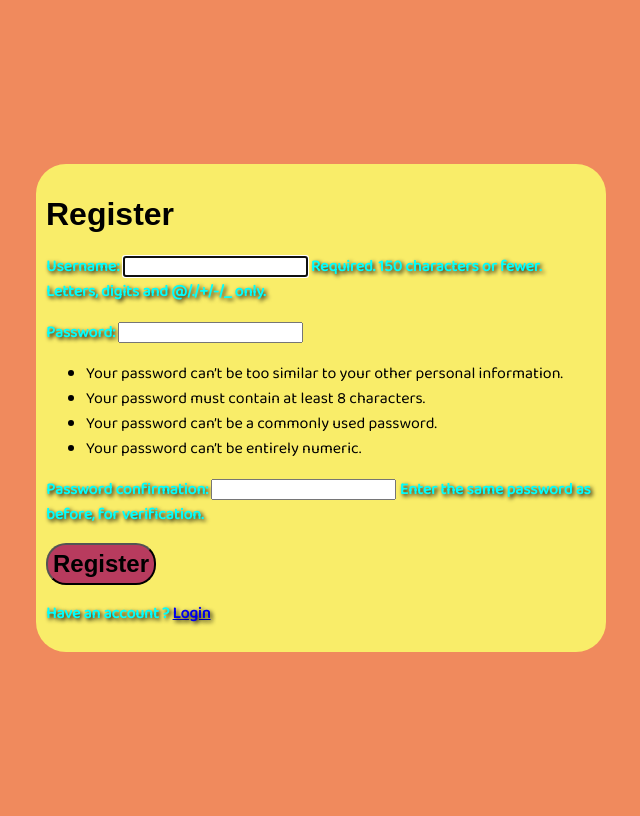
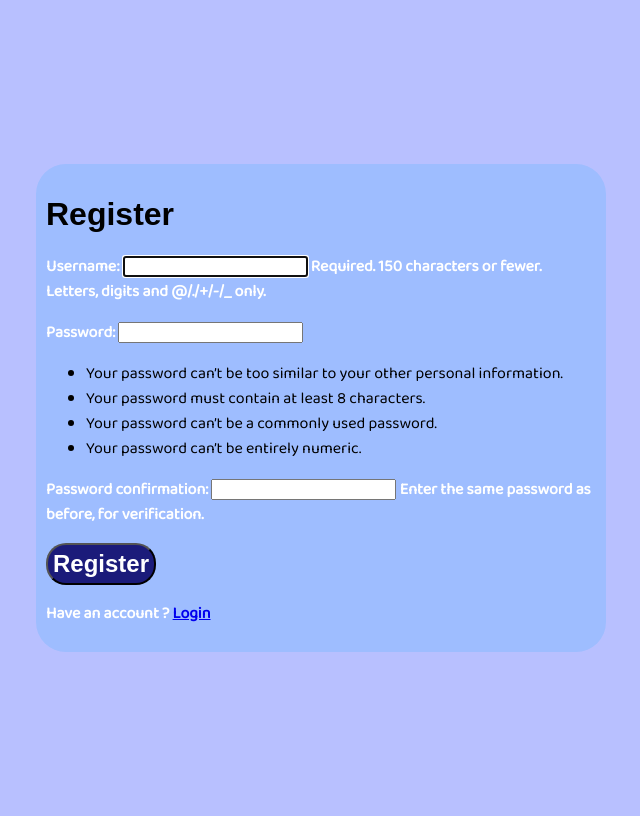
Before and after one commit to vedpatel7/todo-list, a Django app: page /register/ in a window 1280 px wide. Shown: the whole page, without its empty margins (319-959 px from the left). Run offline with Django 4.2, Linux system fonts and the light colour scheme.

Commit message:
modified:   db.sqlite3 	modified:   tasks/__pycache__/models.cpython-311.pyc 	modified:   tasks/models.py 	modified:   templates/task/login.html 	modified:   templates/task/main.html 	modified:   todo_app/__pycache__/settings.cpython-311.pyc

```diff
--- a/tasks/models.py
+++ b/tasks/models.py
@@ -1,6 +1,5 @@
 from django.db import models
 from django.contrib.auth.models import User
-
 
 
 class Task(models.Model):
--- a/templates/task/login.html
+++ b/templates/task/login.html
@@ -1,5 +1,3 @@
-
-
 {% extends './main.html' %}
 
 {% block content %}
--- a/templates/task/main.html
+++ b/templates/task/main.html
@@ -5,7 +5,7 @@
     <title>Your Todo List</title>
     <style>
         body{
-        background-color:#F08A5D ;
+        background-color:#b8c0ff ;
         font-family: 'Baloo 2', cursive;
         overflow:hidden;
         display:flex;
@@ -16,7 +16,7 @@
         }
 
         .container{
-        background-color: #F9ED69;
+        background-color: #9ebdff;
         border-radius:30px;
         min-width:350px;
         max-width:550px;
@@ -61,7 +61,7 @@
         }
         #task-text{
         text-decoration:none;
-        color:white;
+        color:rgb(255, 255, 255);
         }
 
         .task-incomplete{
@@ -91,17 +91,16 @@
         color:white;
         text-decoration:none;
         font-weight:200;
-        text-shadow:2px 2px 4px black;
         padding-left:35px;
         }
         h1,h2,h3,h4,h5{
         font-family:Arial, Helvetica, sans-serif;
         }
         p{
-        color:aqua;
+        color:rgb(255, 255, 255);
         text-decoration:none;
         font-weight:800;
-        text-shadow:2px 2px 4px black;}
+        }
 
         .header{
 
@@ -111,13 +110,12 @@
         color:white;
         border-radius:10px 10px 0px 0px;
         margin:10px;
-        background-color:#B83B5E ;
+        background-color:#1b1b7a ;
         }
         .header a{
-        color:#F9ED69;
+        color:#ffffff;
         text-decoration:none;
         font-weight:800;
-        text-shadow:2px 2px 4px black;
         }
         .todo-head{
         display:flex;
@@ -139,7 +137,7 @@
         outline:none;
         }
         .search-add a,.search-button{
-        background-color:#F08A5D;
+        background-color:#1b1b7a;
         padding:2px;
         border-radius:5px;
         text-decoration:none;
@@ -151,23 +149,23 @@
         font-size:1.5rem;
         border-radius:20px;
         padding:5px;
-        background-color:aqua;
+        background-color:rgb(69, 134, 188);
         font-weight:900;
-        color:Black;
-        background-color:#B83B5E;
+        color:rgb(255, 255, 255);
+        background-color:#1b1b7a;
 
         }
         ::-webkit-scrollbar{
         width:1rem;}
         ::-webkit-scrollbar-track{
-        background-color:#B83B5E;
+        background-color:#1b1b7ab5;
         border-radius:0.5rem;
         }
         ::-webkit-scrollbar-thumb{
         width:1rem;
         border-radius:10px;
-        border:2px solid #B83B5E;
-        background-color:#F9ED69;}
+        border:2px solid #1b1b7a81;
+        background-color:#ffffffb6;}
 
 
     </style>
```
Also changed, not shown: db.sqlite3.
